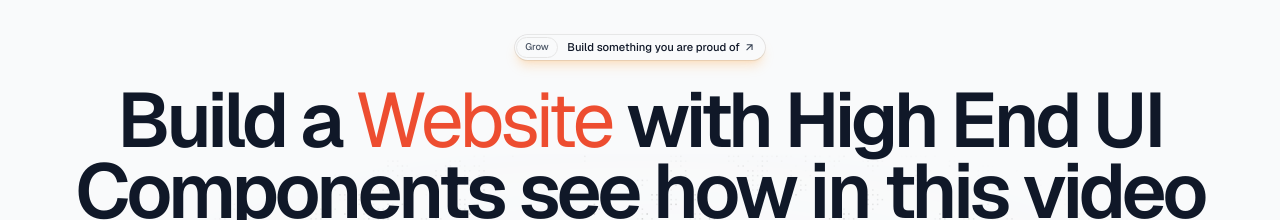
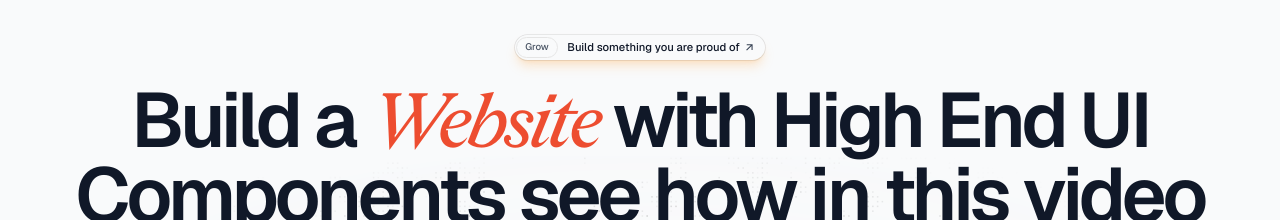
Before and after one commit to telluricaquarian/aclr77, a Next.js app: page / in a window 1280 px wide. Shown: the part 144-364 px from the top of the page. Built offline with nearby package versions, Linux system fonts and the light colour scheme.

Commit message:
Force Redaction italic and finalize font utility

```diff
--- a/src/app/globals.css
+++ b/src/app/globals.css
@@ -362,6 +362,20 @@
   }
 }
 
+/*
+  ---break---
+*/
+
+@layer utilities {
+  .font-redaction {
+    font-family: var(--font-redaction), serif;
+    font-style: italic;
+    /* ← ADD THIS LINE */
+    font-synthesis: none;
+    text-rendering: optimizeLegibility;
+  }
+}
+
 /* --------------------------------------------------
    ✨ ADDED: Desktop-only scaling (80% like your screenshot)
    -------------------------------------------------- */
```
